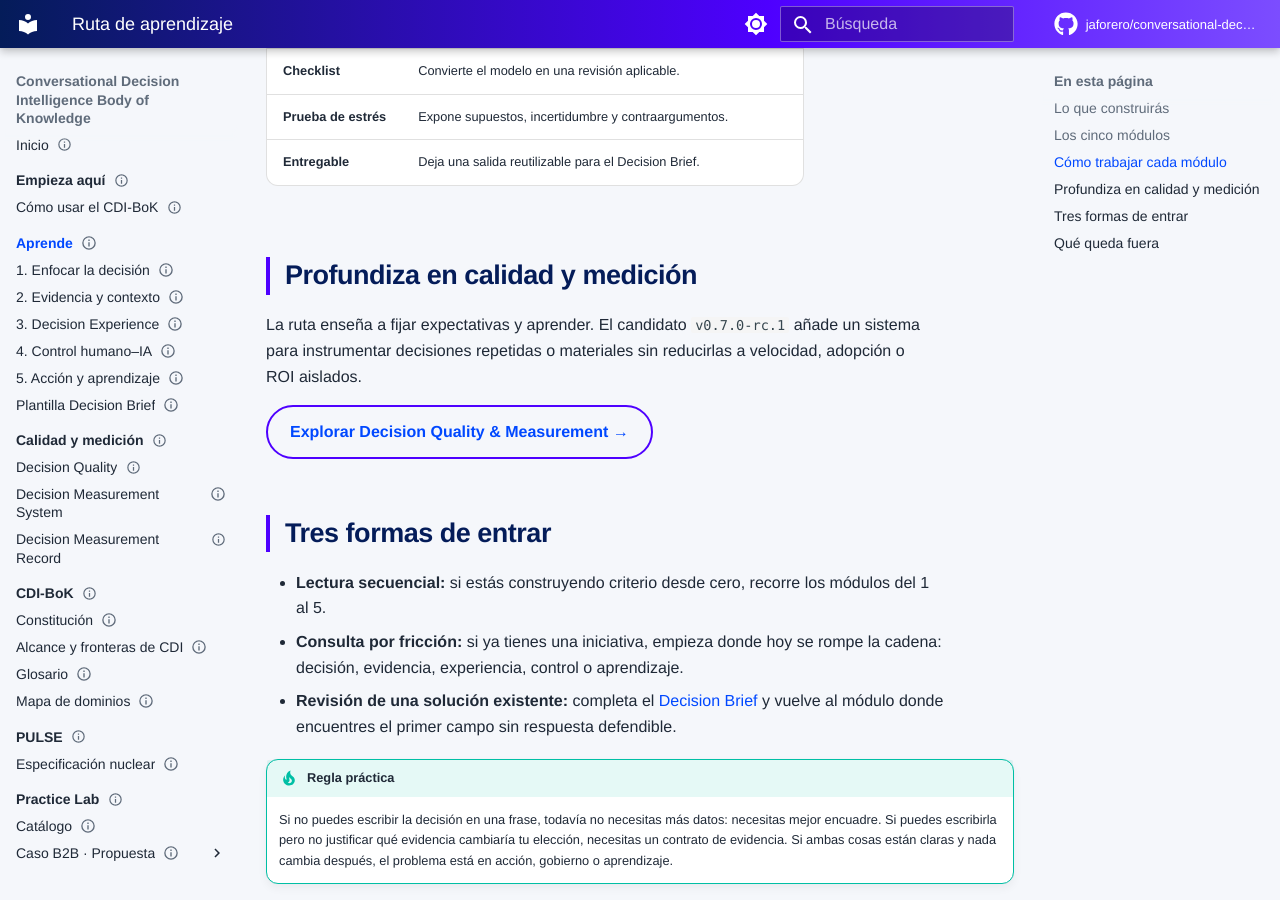
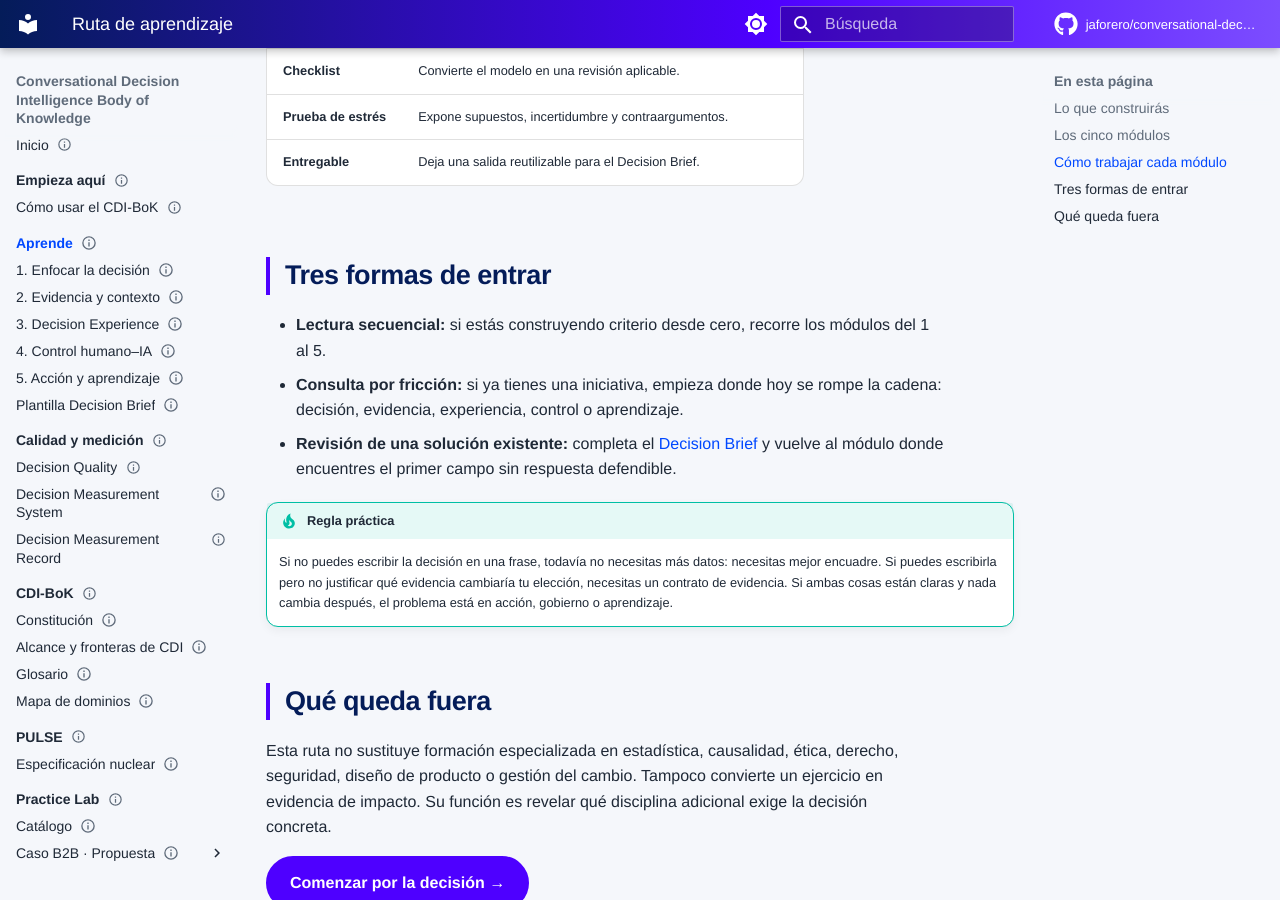
Before and after one commit to jaforero/conversational-decision-intelligence-bok, an MkDocs documentation site: the page built from docs/learn/index.md, in a window 1280 px wide and 900 px high, scrolled down 1637 px. Built offline with MkDocs 1.6.1 and Material for MkDocs 9.7.7, drawn with Linux system fonts in a browser that asks for light colours; some web fonts are replaced; comment, search, counter and statistics services are not loaded.

Commit message:
test: preserve learning visual baseline

```diff
--- a/docs/learn/index.md
+++ b/docs/learn/index.md
@@ -59,12 +59,6 @@ Cada módulo combina cinco elementos:
 | **Prueba de estrés** | Expone supuestos, incertidumbre y contraargumentos. |
 | **Entregable** | Deja una salida reutilizable para el Decision Brief. |
 
-## Profundiza en calidad y medición
-
-La ruta enseña a fijar expectativas y aprender. El candidato `v0.7.0-rc.1` añade un sistema para instrumentar decisiones repetidas o materiales sin reducirlas a velocidad, adopción o ROI aislados.
-
-[Explorar Decision Quality & Measurement →](../07-governance-quality/index.md){ .md-button }
-
 ## Tres formas de entrar
 
 - **Lectura secuencial:** si estás construyendo criterio desde cero, recorre los módulos del 1 al 5.
```
